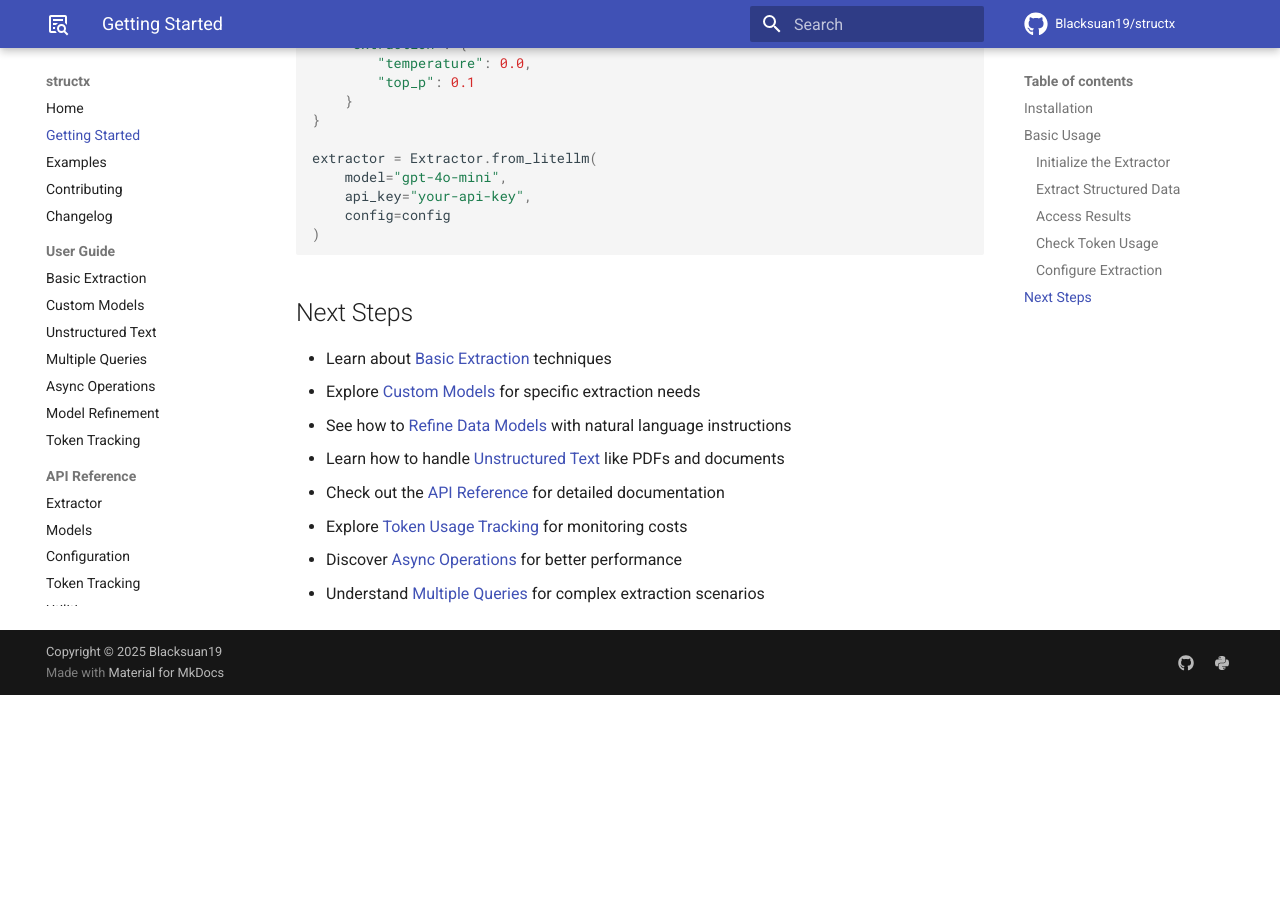
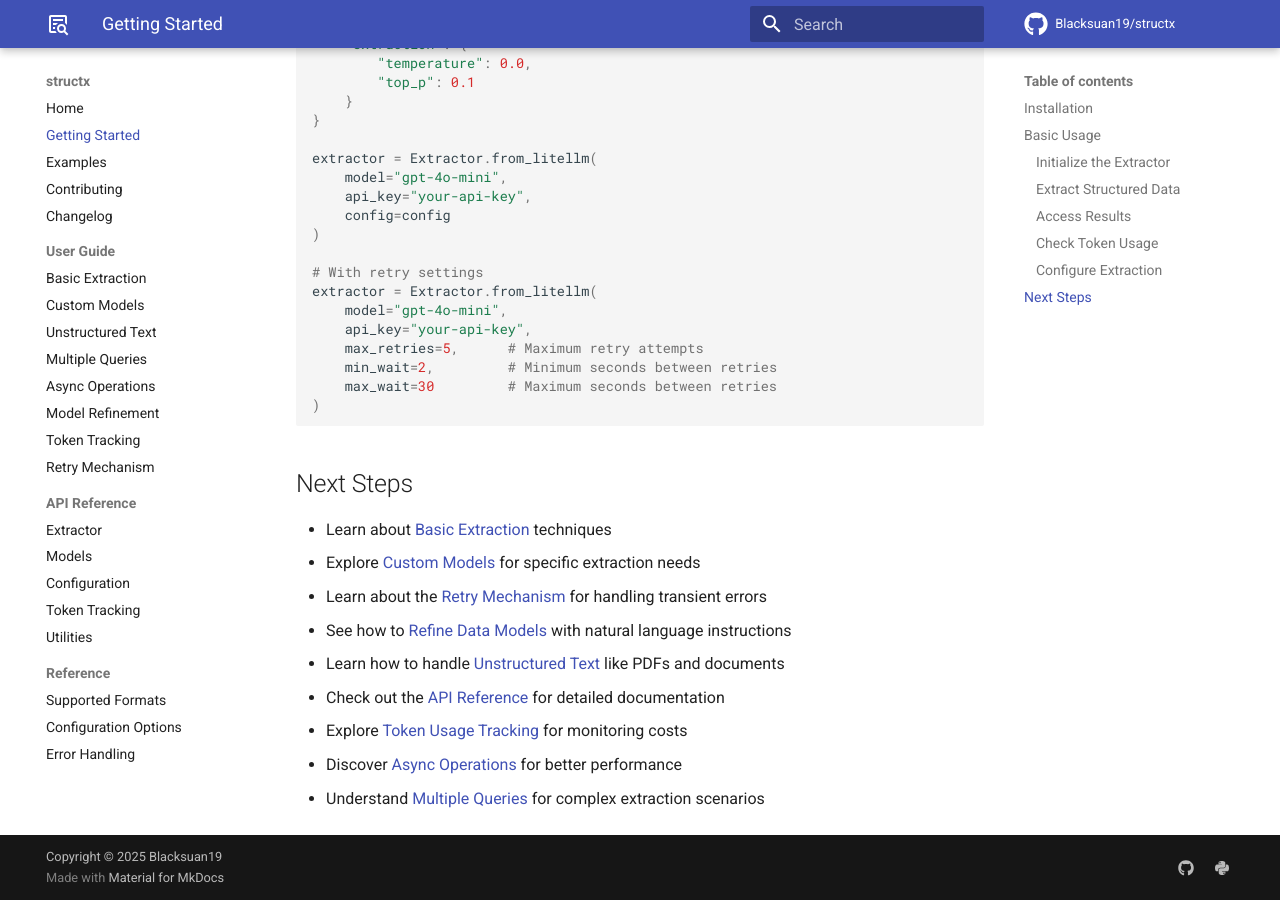
Before and after one commit to Blacksuan19/structx, an MkDocs documentation site: the page built from docs/getting-started.md, in a window 1280 px wide and 900 px high, scrolled down 2967 px. Built offline with MkDocs 1.6.1 and Material for MkDocs 9.7.7, drawn with Linux system fonts in a browser that asks for light colours; comment, search, counter and statistics services are not loaded; before the commit the page ends 3662 px from its top, so only the background shows below that.

Commit message:
docs(retry mechanism): create retry mechanism guide page
- mention the feature more across the docs
- add example config in readme to highlight the feature

Signed-off-by: blacksuan19 <abubakaryagob@gmail.com>

````diff
--- a/docs/getting-started.md
+++ b/docs/getting-started.md
@@ -158,12 +158,23 @@
     api_key="your-api-key",
     config=config
 )
+
+# With retry settings
+extractor = Extractor.from_litellm(
+    model="gpt-4o-mini",
+    api_key="your-api-key",
+    max_retries=5,      # Maximum retry attempts
+    min_wait=2,         # Minimum seconds between retries
+    max_wait=30         # Maximum seconds between retries
+)
 ```
 
 ## Next Steps
 
 - Learn about [Basic Extraction](guides/basic-extraction.md) techniques
 - Explore [Custom Models](guides/custom-models.md) for specific extraction needs
+- Learn about the [Retry Mechanism](guides/retry-mechanism.md) for handling
+  transient errors
 - See how to [Refine Data Models](guides/model-refinement.md) with natural
   language instructions
 - Learn how to handle [Unstructured Text](guides/unstructured-text.md) like PDFs
--- a/mkdocs.yml
+++ b/mkdocs.yml
@@ -39,6 +39,8 @@
       - Async Operations: guides/async-operations.md
       - Model Refinement: guides/model-refinement.md
       - Token Tracking: guides/token-tracking.md
+      - Retry Mechanism: guides/retry-mechanism.md
+
   - API Reference:
       - Extractor: api/extractor.md
       - Models: api/models.md
````
Also changed, not shown: README.md (+4 -1 lines), docs/guides/async-operations.md (+1 -0 lines), docs/guides/basic-extraction.md (+1 -0 lines), docs/guides/retry-mechanism.md (added, +98 -0 lines), docs/guides/token-tracking.md (+10 -0 lines), 1 other file.
